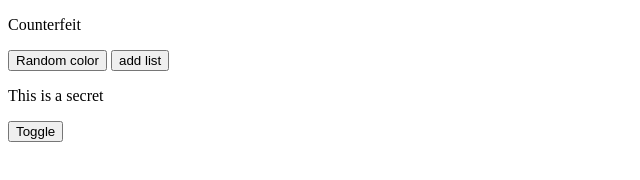
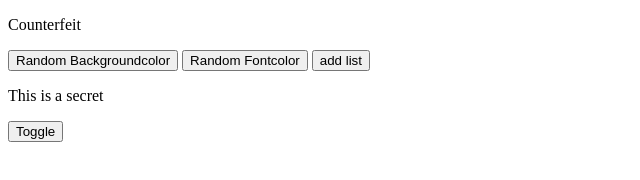
Before and after one commit to Jboywild1/DOM-assignment, a plain HTML site: page index.html in a window 1280 px wide. Shown: the whole page, without its empty margins (0-640 px from the left). Drawn offline with Linux system fonts and the light colour scheme.

Commit message:
added random font color button

```diff
--- a/index.html
+++ b/index.html
@@ -9,7 +9,9 @@
 <body>
 
   <p id="text-para">Original Content</p>
-  <button onclick="colorChange();">Random color</button>
+  <button onclick="colorChange();">Random Backgroundcolor</button>
+
+  <button onclick="colorChange2();">Random Fontcolor</button>
 
   <button id="newL"> add list</button>
   <ul id="myList"></ul>
--- a/script.js
+++ b/script.js
@@ -7,6 +7,12 @@ function colorChange() {
   const randomColor =  '#' + Math.floor(Math.random() * 16777215).toString(16);
 
   document.body.style.backgroundColor = randomColor;
+}
+
+function colorChange2() {
+  const randomColor =  '#' + Math.floor(Math.random() * 16777215).toString(16);
+
+  document.body.style.color = randomColor;
 }
 
 
```
